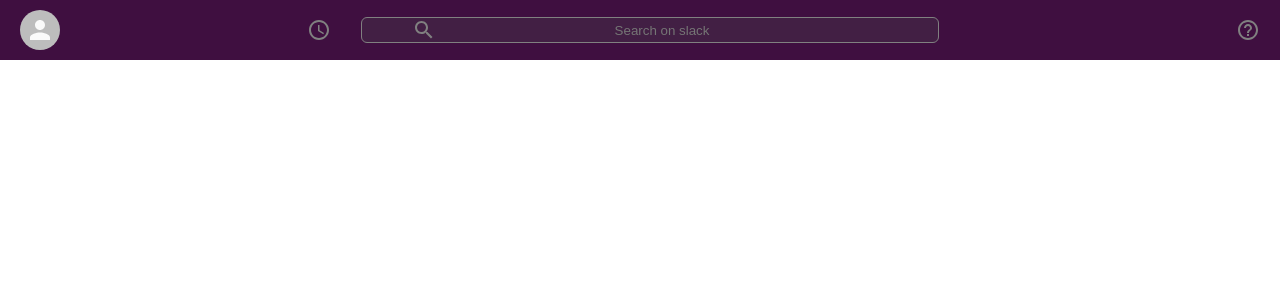
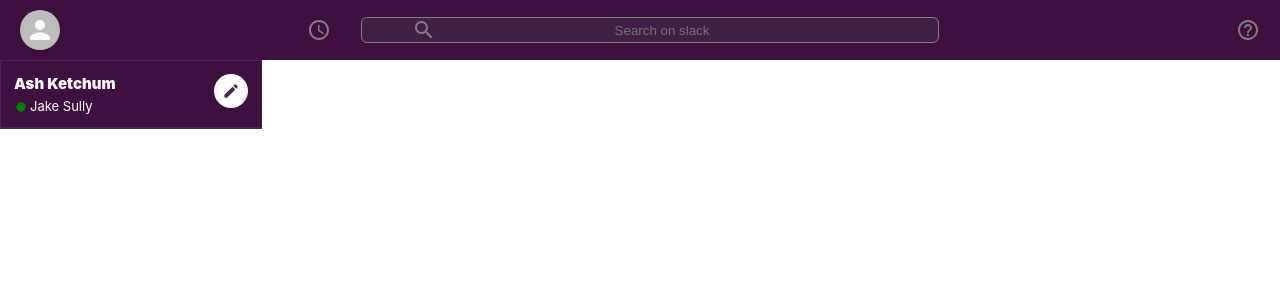
Before and after one commit to astonizer/slack-clone, a React (Create React App) app: page / in a window 1280 px wide. Shown: the top 300 px of the page. Built offline with nearby package versions, Linux system fonts and the light colour scheme.

Commit message:
Added sidebar header

```diff
--- a/src/App.js
+++ b/src/App.js
@@ -1,12 +1,13 @@
 import React from 'react';
-import Header from './Header';
+import Header from './components/header/Header';
 import './App.css'
+import Sidebar from './components/sidebar/Sidebar';
 
 function App() {
   return (
     <div className="App">
       <Header />
-      {/* Sidebar */}
+      <Sidebar />
       {/* Routing */}
     </div>
   );
--- a/src/Header.js
+++ b/src/components/header/Header.js
@@ -1,5 +1,5 @@
 import React from 'react'
-import './Header.css'
+import '../styles/Header.css'
 import { Avatar } from '@material-ui/core'
 import AccessTimeIcon from '@material-ui/icons/AccessTime';
 import HelpOutlineIcon from '@material-ui/icons/HelpOutline';
--- /dev/null
+++ b/src/components/sidebar/Sidebar.js
@@ -0,0 +1,23 @@
+import React from 'react'
+import '../styles/Sidebar.css'
+import FibreManualRecordIcon from '@material-ui/icons/FiberManualRecord'
+import CreateIcon from '@material-ui/icons/Create'
+
+function Sidebar() {
+    return (
+        <div className="sidebar">
+            <div className="sidebar_header">
+                <div className="sidebar_info">
+                    <h2>Ash Ketchum</h2>
+                    <h3>
+                        <FibreManualRecordIcon />
+                        Jake Sully
+                    </h3>
+                </div>
+                <CreateIcon />
+            </div>
+        </div>
+    )
+}
+
+export default Sidebar
--- /dev/null
+++ b/src/components/styles/Sidebar.css
@@ -0,0 +1,45 @@
+.sidebar {
+    color: white;
+    background-color: var(--slack-color);
+    border: 1px solid #49274f;
+    max-width: 260px;
+}
+
+.sidebar_header {
+    display: flex;
+    border-bottom: 1px solid #49274f;
+    padding-bottom: 10px;
+    padding: 13px;
+}
+
+.sidebar_info {
+    flex: 1;
+}
+
+.sidebar_info > h2 {
+    font-size: 15px;
+    font-weight: 900;
+    margin-bottom: 5px;
+}
+
+.sidebar_info > h3 {
+    display: flex;
+    align-items: center;
+    font-size: 13px;
+    font-weight: 400;
+}
+
+.sidebar_info > h3 > .MuiSvgIcon-root {
+    font-size: 14px;
+    margin-top: 1px;
+    margin-right: 2px;
+    color: green;
+}
+
+.sidebar_header > .MuiSvgIcon-root {
+    padding: 8px;
+    color: #49274f;
+    font-size: 18px;
+    background: white;
+    border-radius: 50%;
+}
```
Also changed, not shown: src/components/styles/Header.css (renamed from src/Header.css).
